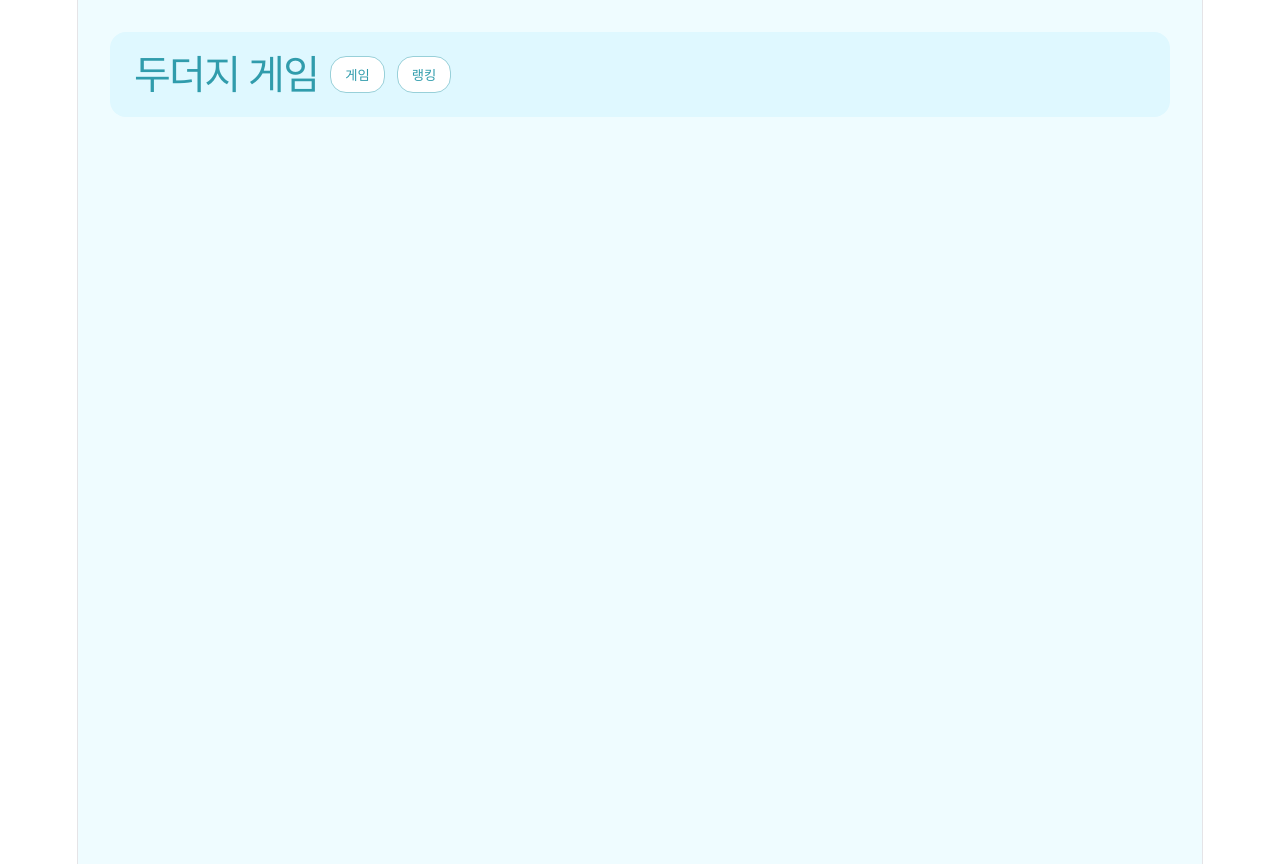
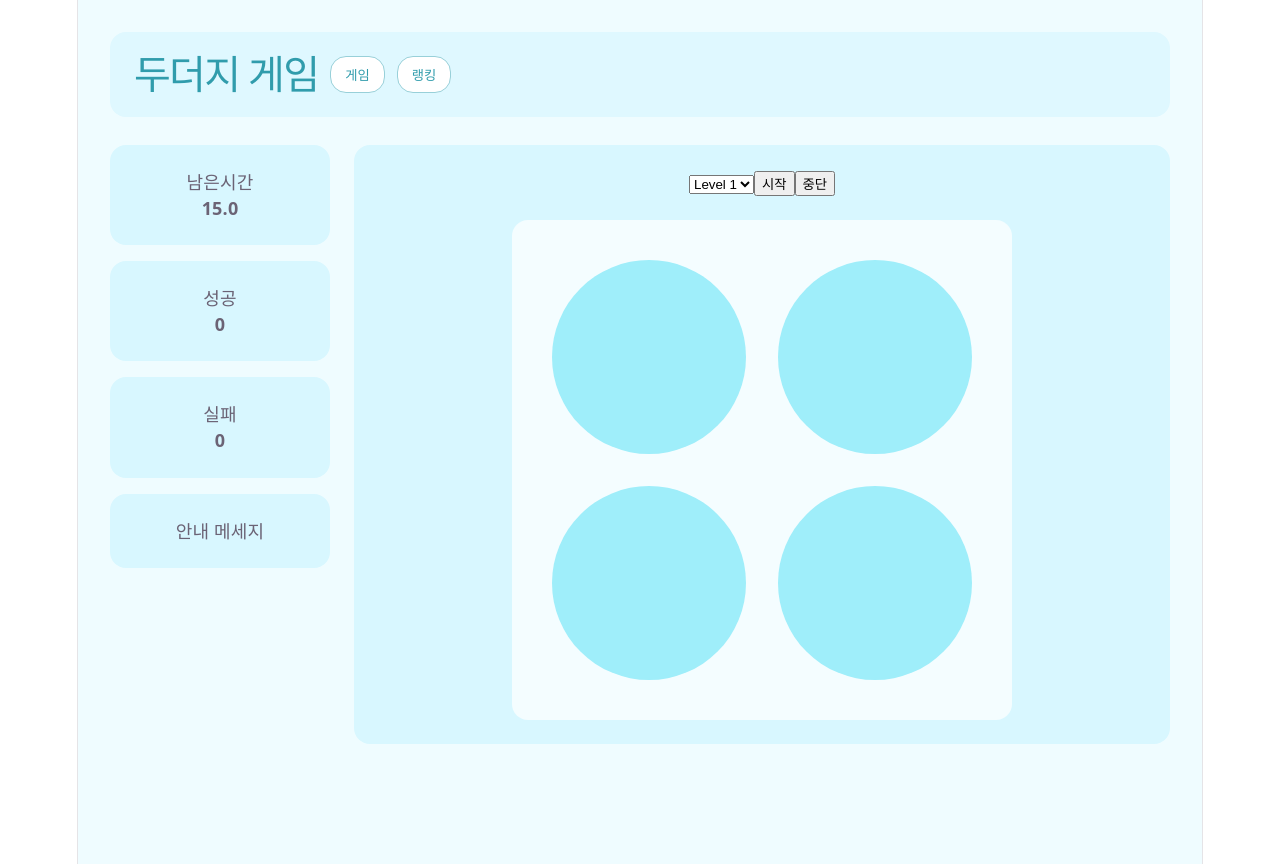
Before and after one commit to 38-lets-sopt-web/YuminKim, a React (Vite) app in the folder Week3/Homework/: page / in a window 1280 px wide. Built offline with nearby package versions, Linux system fonts and the light colour scheme.

Commit message:
feat: add week3 homework game UI

```diff
--- a/Week3/Homework/src/App.jsx
+++ b/Week3/Homework/src/App.jsx
@@ -83,6 +83,49 @@ function App() {
         <TabButton>게임</TabButton>
         <TabButton>랭킹</TabButton>
       </Header>
+
+      <GameLayout>
+        <StatusPanel>
+          <Card>
+            <p>남은시간</p>
+            <strong>15.0</strong>
+          </Card>
+
+          <Card>
+            <p>성공</p>
+            <strong>0</strong>
+          </Card>
+
+          <Card>
+            <p>실패</p>
+            <strong>0</strong>
+          </Card>
+
+          <Card>
+            <p>안내 메세지</p>
+          </Card>
+        </StatusPanel>
+
+        <GamePanel>
+          <div>
+            <select>
+              <option>Level 1</option>
+              <option>Level 2</option>
+              <option>Level 3</option>
+            </select>
+
+            <button>시작</button>
+            <button>중단</button>
+          </div>
+
+          <Board>
+            <Hole />
+            <Hole />
+            <Hole />
+            <Hole />
+          </Board>
+        </GamePanel>
+      </GameLayout>
     </Page>
   );
 }
```
